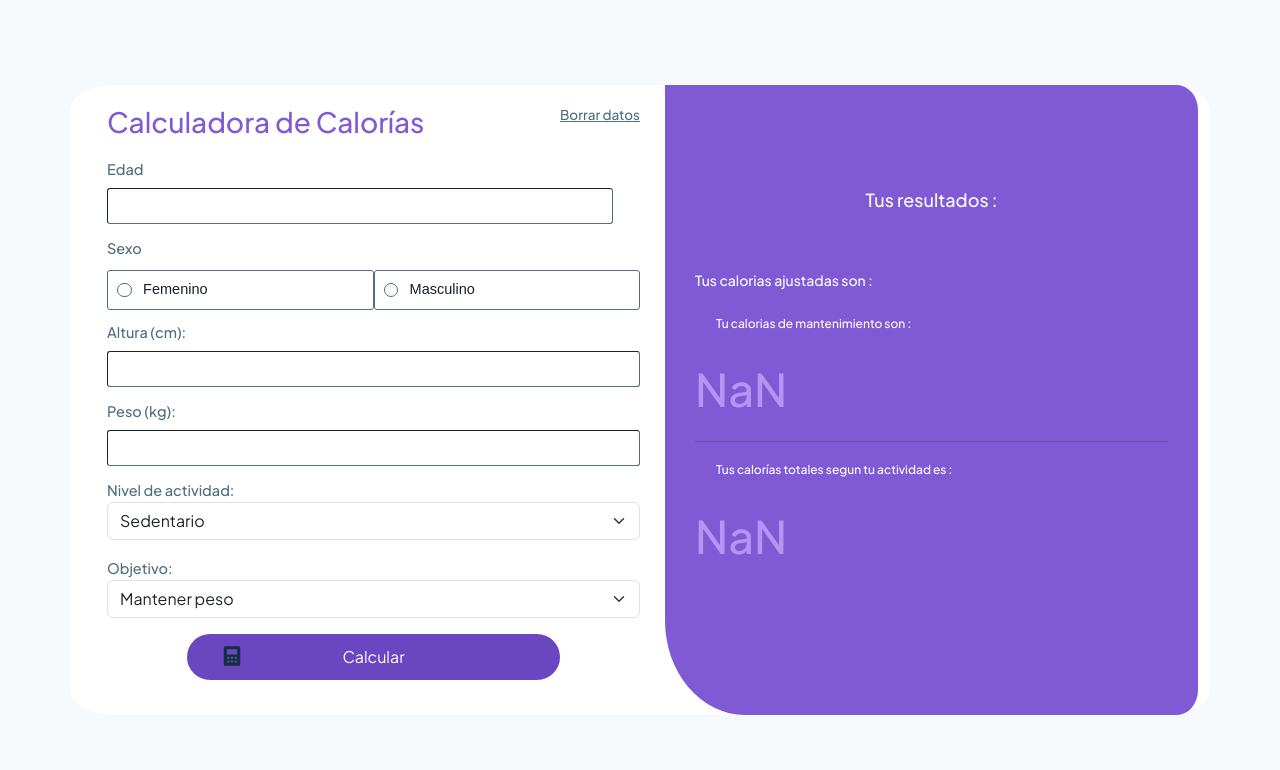
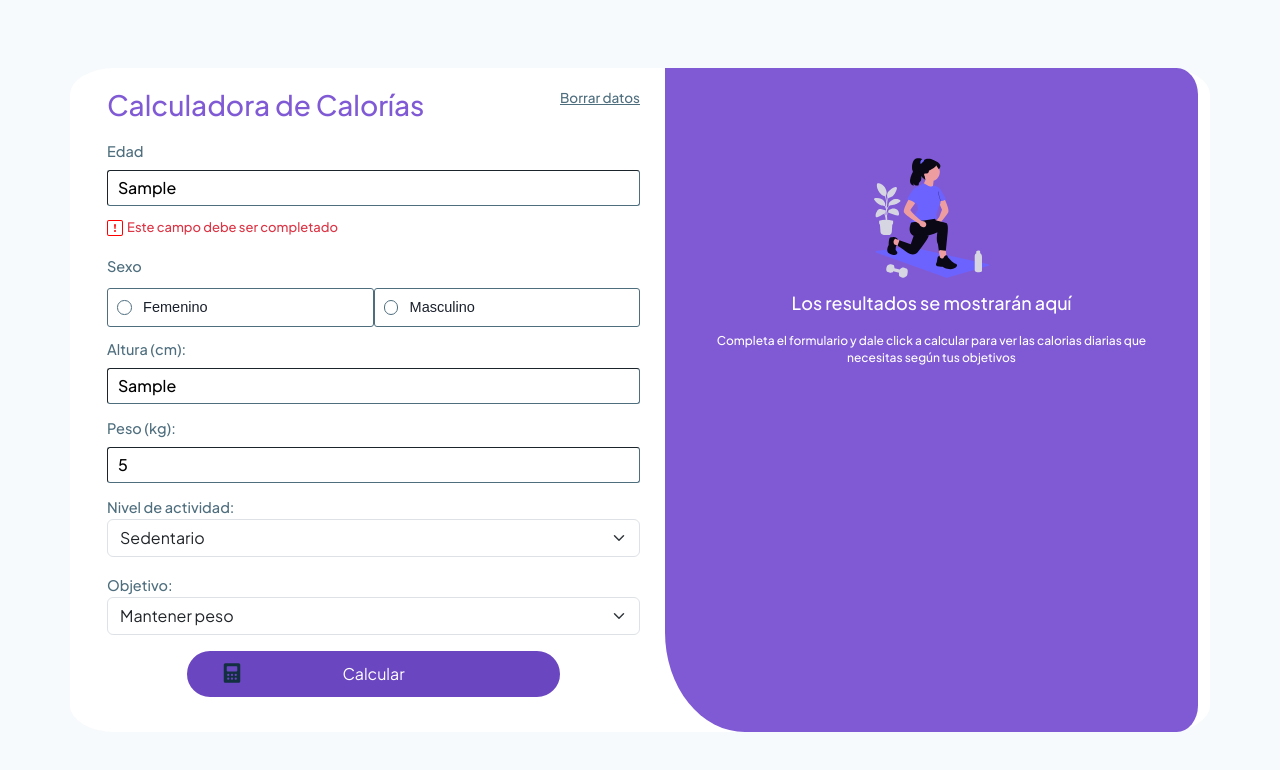
Before and after one commit to ceci-lo/Calculadora-Fitness, a plain HTML site: page index.html in a window 1280 px wide. Both pictures are taken after typing "Sample", "Sample", "5" into the empty fields and a click on the button "Calcular". Drawn offline with nearby package versions, Linux system fonts and the light colour scheme.

Commit message:
se agregan campos requeridos y validacion de campos para que completen en formulario

```diff
--- a/Styles/style.css
+++ b/Styles/style.css
@@ -376,6 +376,23 @@ width: 100%;
         font-size: 12px;
         padding: 4px 21px;
     }
+    .campoRequerido{
+        display:none;
+    font-size: 13px;
+    align-items: center;
+    }
+    .campoRequerido > svg{
+        align-items: center;
+    margin-bottom: 16px;
+   font-size: 13px;
+
+    color: red;
+    }
+    .campoRequerido > p{
+            align-items: center;
+   font-size: 13px;
+    padding-left: 4px;
+    }
 }
 
 @media(min-width:1280px) {}
--- a/index.html
+++ b/index.html
@@ -30,10 +30,20 @@
                 <form>
 
                     <div>
-                        <label for="mAmoung">Edad</label><br>
-                        <input type="text" id="mAmoung" name="mAmoung" required>
+                        <label for="Edad">Edad</label><br>
+                        <input type="text" id="Edad" name="Edad" required>
                     </div>
-
+                    <div class="campoRequerido" id="campoRequerido" >
+                        <svg xmlns="http://www.w3.org/2000/svg" width="16" height="16" fill="currentColor" class="bi bi-exclamation-square"
+                            viewBox="0 0 16 16">
+                            <path
+                                d="M14 1a1 1 0 0 1 1 1v12a1 1 0 0 1-1 1H2a1 1 0 0 1-1-1V2a1 1 0 0 1 1-1zM2 0a2 2 0 0 0-2 2v12a2 2 0 0 0 2 2h12a2 2 0 0 0 2-2V2a2 2 0 0 0-2-2z" />
+                            <path
+                                d="M7.002 11a1 1 0 1 1 2 0 1 1 0 0 1-2 0M7.1 4.995a.905.905 0 1 1 1.8 0l-.35 3.507a.552.552 0 0 1-1.1 0z" />
+                        </svg>
+                        <p class="text-danger" role="alert">
+                            Este campo debe ser completado</p>
+                    </div>
                     <label>Sexo</label><br>
                     <div class="container1__calculator__form_twoInput_one">
                         <div class="radio-width radio-group">
--- a/js/script.js
+++ b/js/script.js
@@ -1,5 +1,5 @@
 
-let edad = document.getElementById("mAmoung");
+let edad = document.getElementById("Edad");
 let sexoMasculino = document.getElementById("sexoM");
 let altura = document.getElementById("altura");
 let peso = document.getElementById("peso");
@@ -10,27 +10,45 @@ let submit = document.getElementById("btn");
 submit.addEventListener("click", (e) => {
   e.preventDefault();
   e.stopPropagation();
-
+  if (
+    edad.value == "" ||
+    peso.value == "" ||
+    altura.value == "" ||
+    actividad.value == "0" ||
+    objetivo.value == "0" ||
+    (!sexoMasculino.checked && !document.getElementById("sexoF").checked)
+  ) {
+    //Validar campos requeridos
+    let campoRequerido = document.getElementById("campoRequerido");
+    campoRequerido.style.display = "flex";
+  } else {
     //Eliminar tarjeta anterior si existe
-let container2__results__img = document.getElementsByClassName("container2__results__img")[0]
-let container2__results_title = document.getElementsByClassName("container2__results_title")[0];
-let container2__results_p= document.getElementsByClassName("container2__results_p")[0];
+    let container2__results__img = document.getElementsByClassName(
+      "container2__results__img"
+    )[0];
+    let container2__results_title = document.getElementsByClassName(
+      "container2__results_title"
+    )[0];
+    let container2__results_p = document.getElementsByClassName(
+      "container2__results_p"
+    )[0];
     container2__results__img.remove();
-container2__results_title.innerText = "Tus resultados : ";
-container2__results_p.innerHTML= "";
+    container2__results_title.innerText = "Tus calorias ajustadas son :";
+    container2__results_p.innerHTML = "";
     //calcular TMB, TDEE y calorias ajustadas
     let sexo = sexoMasculino.checked ? "masculino" : "femenino";
     let ed = Number(edad.value);
     let p = Number(peso.value);
     let a = Number(altura.value);
 
-  let TMB = calcularTMB({ sexo, edad: ed,peso: p,altura: a });
+    let TMB = calcularTMB({ sexo, edad: ed, peso: p, altura: a });
     let NAF = actividad.value;
     let TDEE = calcularTDEE(TMB, NAF);
 
     let caloriasAjustadas = ajustarCalorias(TDEE, objetivo.value);
-crearTarjetaResultado(TMB,caloriasAjustadas);
+    crearTarjetaResultado(TMB, caloriasAjustadas);
     limpiarDatos();
+  }
 });
 
 function calcularTMB({ sexo, edad, peso, altura }) {
@@ -61,26 +79,21 @@ function crearTarjetaResultado(TMB,caloriasAjustadas) {
   padre.insertBefore(nuevoDiv, divAnterior.nextSibling);
   nuevoDiv.className = "container_tarjeta";
 
-  let p1 = document.createElement("p");
-  p1.innerText = "Tus calorias ajustadas son : ";
-  p1.style.padding = "5px 0px";
-  p1.style.textAlign= "Left";
 
-//screen 1024
-if(innerWidth > 1023){
-  p1.style.fontSize = "14px";
-}
+
   let tmb = document.createElement("p");
   let caloriasTotales = document.createElement("p");
 
 
   let containerTarjeta = document.getElementsByClassName("container_tarjeta")[0];
-  containerTarjeta.appendChild(p1);
+
 
   //Estilos del resultado
   let tmbTitle = document.createElement("p");
+  let tmbDescripcion = document.createElement("p");
   tmbTitle.className = "title";
   tmbTitle.innerText = "Tu calorias de mantenimiento son : ";
+  tmbDescripcion.innerText = "Las calorías de mantenimiento son las que necesitás para sostener tu peso actual.";
   tmb.innerText = TMB.toLocaleString('en');
   tmb.className = "repaymentP"
   tmb.style.padding = "5px 0px";
@@ -92,8 +105,10 @@ if(innerWidth > 1023){
 
    //Estilos del resultado
   let caloriasTitle = document.createElement("p");
+  let caloriasDescripcion = document.createElement("p");
   caloriasTitle.className = "title";
-  caloriasTitle.innerText = "Tus calorías totales segun tu actividad es : ";
+  caloriasTitle.innerText = "Tus calorías  segun tu actividad es : ";
+  caloriasDescripcion.innerText = "Las del objetivo ya incluyen un ajuste para lograr tu meta. Subir masa muscular, bajar de peso o mantenerlo.";
   caloriasTotales.innerText = caloriasAjustadas.toLocaleString('en');
   caloriasTotales.className = "repaymentP"
   caloriasTotales.style.padding = "5px 0px";
@@ -104,9 +119,11 @@ if(innerWidth > 1023){
 
 
   containerTarjeta.appendChild(tmbTitle);
+  containerTarjeta.appendChild(tmbDescripcion);
   containerTarjeta.appendChild(tmb);
   containerTarjeta.appendChild(hr);
   containerTarjeta.appendChild(caloriasTitle);
+  containerTarjeta.appendChild(caloriasDescripcion);
   containerTarjeta.appendChild(caloriasTotales);
 
 
@@ -124,7 +141,7 @@ if(innerWidth > 1023){
 
   }
 }
-function ponerDivAnterior(divAnterior) {
+function borrarResultado(divAnterior) {
   let padre = document.getElementsByClassName("container2__results__alineacion")[0].parentNode;
   let nuevoDiv = document.createElement("div");
   padre.insertBefore(nuevoDiv, divAnterior.nextSibling);
@@ -136,6 +153,7 @@ function ponerDivAnterior(divAnterior) {
 function limpiarDatos() {
   edad.value = "";
   sexoMasculino.checked = false;
+  sexoMasculino.checked = false;
   altura.value = "";
   peso.value = "";
   actividad.value = "1.2"; // Reset to default activity level
@@ -146,7 +164,7 @@ function limpiarDatos() {
 
   if (campoRequerido.length > 0) {
     let span = document.getElementsByClassName("spanUsd")[0];
-    let mTerm = document.getElementById("mTerm");
+    let Edad= document.getElementById("Edad");
     let spanmTerm = document.getElementsByClassName("spanmTerm");
     let iRate = document.getElementById("iRate");
     let spanPercent = document.getElementsByClassName("spanPercent");
@@ -162,8 +180,8 @@ function limpiarDatos() {
         span.style.color = "hsl(200, 24%, 40%)";
 
         //2do input
-        mTerm.style.borderColor = "hsl(200, 24%, 40%)";
-        mTerm.style.color = "hsl(200, 24%, 40%)";
+        Edad.style.borderColor = "hsl(315, 81%, 43%, 1.00)";
+        Edad.style.color = "hsl(200, 24%, 40%)";
 
         spanmTerm[0].style.backgroundColor = "hsl(201deg 62.37% 91.63%)";
         spanmTerm[0].style.color = "hsl(200, 24%, 40%)";
```
Lines whose indentation alone changed are shown as unchanged.
